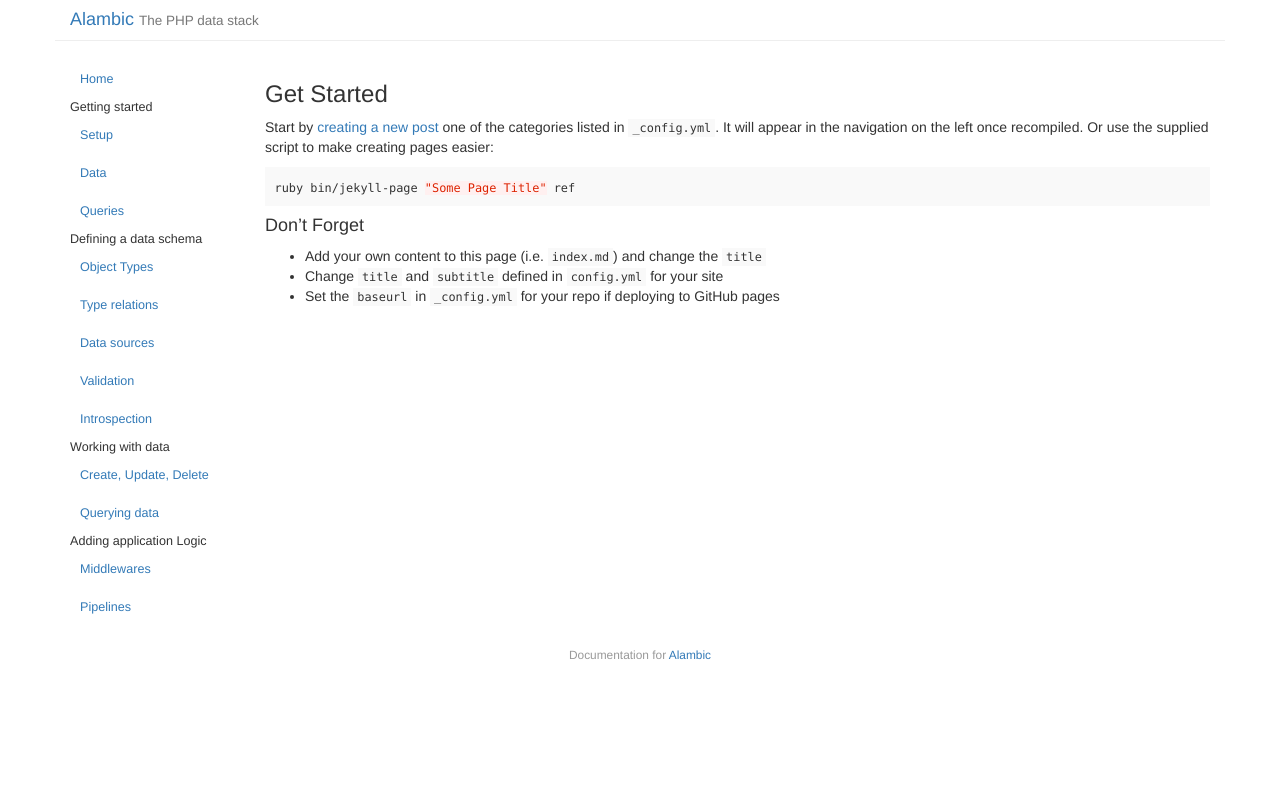
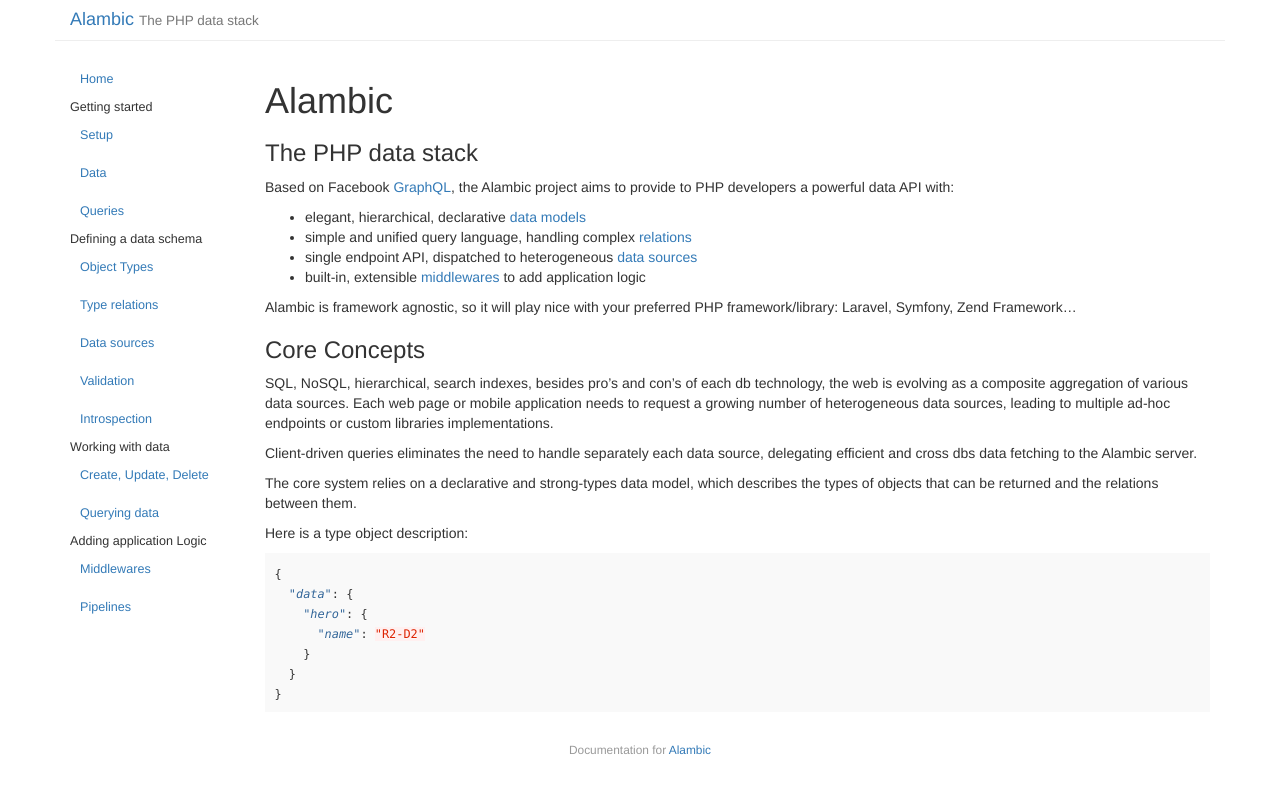
Before and after one commit to ampize/alambic, a Jekyll site: the page built from index.md, in a window 1280 px wide. Shown: the top 794 px of the page. Built offline with Jekyll 4.4.1, drawn with Linux system fonts in a browser that asks for light colours.

Commit message:
Add baseurl

````diff
--- a/_config.yml
+++ b/_config.yml
@@ -28,7 +28,7 @@ sections: [
 
 # Keep as an empty string if served up at the root. If served up at a specific
 # path (e.g. on GitHub pages) leave off the trailing slash, e.g. /my-project
-baseurl: ''
+baseurl: '/alambic'
 
 # Dates are not included in permalinks
 permalink: none
--- a/index.md
+++ b/index.md
@@ -1,18 +1,37 @@
 ---
 layout: default
-title: "Jekyll Docs Template"
+title: "Alambic"
 ---
 
-### Get Started
+# Alambic
 
-Start by [creating a new post](http://jekyllrb.com/docs/posts/) one of the categories listed in `_config.yml`. It will appear in the navigation on the left once recompiled. Or use the supplied script to make creating pages easier:
+### The PHP data stack
 
-```bash
-ruby bin/jekyll-page "Some Page Title" ref
+Based on Facebook [GraphQL](http://graphql.org/GraphQL), the Alambic project aims to provide to PHP developers a powerful data API with:
+
+ * elegant, hierarchical, declarative [data models](http://webtales.github.io/alambic/models/introduction)
+ * simple and unified query language, handling complex [relations](http://webtales.github.io/alambic/models/relations)
+ * single endpoint API, dispatched to heterogeneous [data sources](http://webtales.github.io/alambic/models/data-sources)
+ * built-in, extensible [middlewares](http://webtales.github.io/logic/middlewares) to add application logic
+
+Alambic is framework agnostic, so it will play nice with your preferred PHP framework/library: Laravel, Symfony, Zend Framework...
+
+### Core Concepts
+
+SQL, NoSQL, hierarchical, search indexes, besides pro's and con's of each db technology, the web is evolving as a composite aggregation of various data sources. Each web page or mobile application needs to request a growing number of heterogeneous data sources, leading to multiple ad-hoc endpoints or custom libraries implementations.
+
+Client-driven queries eliminates the need to handle separately each data source, delegating efficient and cross dbs data fetching to the Alambic server.
+
+The core system relies on a declarative and strong-types data model, which describes the types of objects that can be returned and the relations between them.
+
+Here is a type object description:
+
+```json
+{
+  "data": {
+    "hero": {
+      "name": "R2-D2"
+    }
+  }
+}
 ```
-
-#### Don't Forget
-
-- Add your own content to this page (i.e. `index.md`) and change the `title`
-- Change `title` and `subtitle` defined in `config.yml` for your site
-- Set the `baseurl` in `_config.yml` for your repo if deploying to GitHub pages
````
